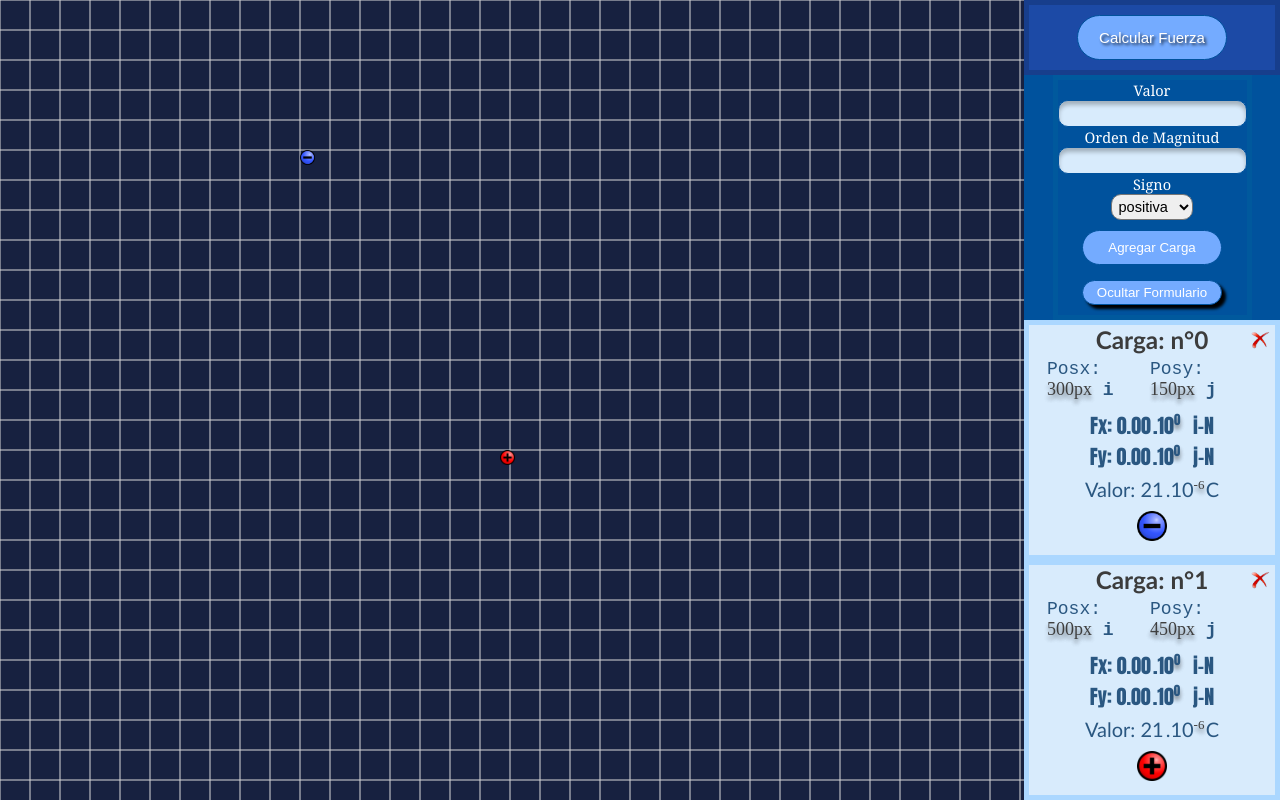
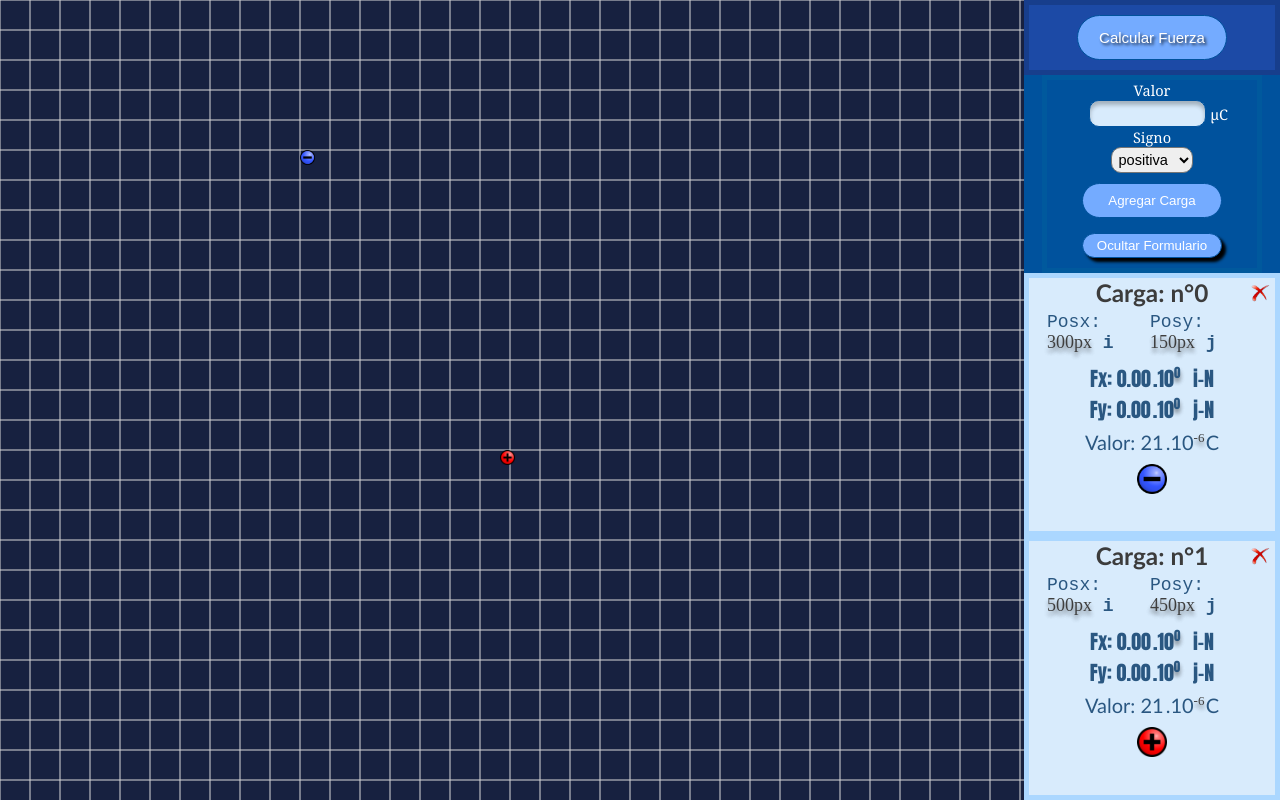
Before and after one commit to soloFac/fisica-cargas, a React (Create React App) app: page / in a window 1280 px wide. Both pictures are taken after a click on the button "Agregar Carga". Built offline with nearby package versions, Linux system fonts and the light colour scheme.

Commit message:
fixed problems and form changes

```diff
--- a/src/App.js
+++ b/src/App.js
@@ -79,6 +79,7 @@ function App () {
     let carga
     const cargasArray = []
 
+    // Reset the value of the charges before work out
     for (let i = 0; i < cargas.length; i++) {
       carga = JSON.parse(JSON.stringify(cargas[i]))
       carga.f.x = 0
--- a/src/components/Interface/Form.js
+++ b/src/components/Interface/Form.js
@@ -16,7 +16,7 @@ const Form = ({ cargas, setCargas, setShowForm, cambio, setCambio }) => {
     id: '',
     signo: 'positiva',
     valor: '',
-    potencia: '',
+    potencia: -6,
     size: '15',
     pos: {
       x: '0',
@@ -59,6 +59,10 @@ const Form = ({ cargas, setCargas, setShowForm, cambio, setCambio }) => {
     if (carga.id === '') console.log('El id de la carga no puede estar vacio. Comuniquese con el administrador')
 
     if (carga.valor === '' || carga.potencia === '' || carga.signo === '') {
+      if (carga.valor <= 0 || carga.valor > 999) {
+        alert('El valor de la carga no puede ser <= 0 ó > 999')
+        return null
+      }
       alert('Ningun campo puede estar vacio')
       return null
     }
@@ -76,7 +80,7 @@ const Form = ({ cargas, setCargas, setShowForm, cambio, setCambio }) => {
       id: '',
       signo: 'positiva',
       valor: '',
-      potencia: '',
+      potencia: -6,
       size: '15',
       pos: {
         x: '0',
@@ -95,15 +99,17 @@ const Form = ({ cargas, setCargas, setShowForm, cambio, setCambio }) => {
     >
       <Valor>
         <label>Valor</label>
+        <div>
           <Input
             type='number'
             name='valor'
             value={valor}
             onChange={getData}
           />
+        </div>
       </Valor>
 
-      <Magnitud>
+      {/* <Magnitud>
         <label>Orden de Magnitud</label>
         <Input
           type='number'
@@ -111,7 +117,7 @@ const Form = ({ cargas, setCargas, setShowForm, cambio, setCambio }) => {
           value={potencia}
           onChange={getData}
         />
-      </Magnitud>
+      </Magnitud> */}
 
       <Signo>
         <label>Signo</label>
@@ -177,6 +183,15 @@ const Valor = styled.div`
   display: flex;
   flex-direction: column;
   align-items: center;
+  div{
+    display: flex;
+    flex-direction: row;
+    align-items: center;
+  }
+  div::after{
+    content: 'μC';
+    margin-left: 4px;
+  }
 `
 
 const Magnitud = styled.div`
@@ -206,18 +221,21 @@ const Formulario = styled.form`
 const Input = styled.input`
   display: flex;
   flex-direction: column;
+  width: 50%;
   align-items: center;
   background: #D8EBFC;
   border: 1px solid #00529D;
   box-shadow: inset 0px 4px 4px rgba(0, 0, 0, 0.25);
   border-radius: 8px;
   padding: 5px;
+  margin-left: 20%;
   /* border: 1px solid rgb(146, 146, 146); */
   /* border-radius: 10px; */
   -webkit-border-radius: 10px;
   -moz-border-radius: 10px;
   -ms-border-radius: 10px;
   -o-border-radius: 10px;
+
 `
 const Select = styled.select`
    padding: .2em;
--- a/src/components/Interface/InfoCampoElectrico.js
+++ b/src/components/Interface/InfoCampoElectrico.js
@@ -16,7 +16,7 @@ export const InfoCampoElectrico = ({ campoElectrico, position }) => {
       </Position>
       <Vectores>
         <p>Ex: {Ex} <Potencia>.10<span>{Number(PEx)}</span></Potencia>N/C</p>
-        <p>Ey: {Ey} <Potencia>.10<span>{Number(PEy)}</span></Potencia>N/C</p>
+        <p>Ey: {Ey * -1} <Potencia>.10<span>{Number(PEy)}</span></Potencia>N/C</p>
       </Vectores>
     </CampoElectricoContainer>
   )
```
Lines whose indentation alone changed are shown as unchanged.
